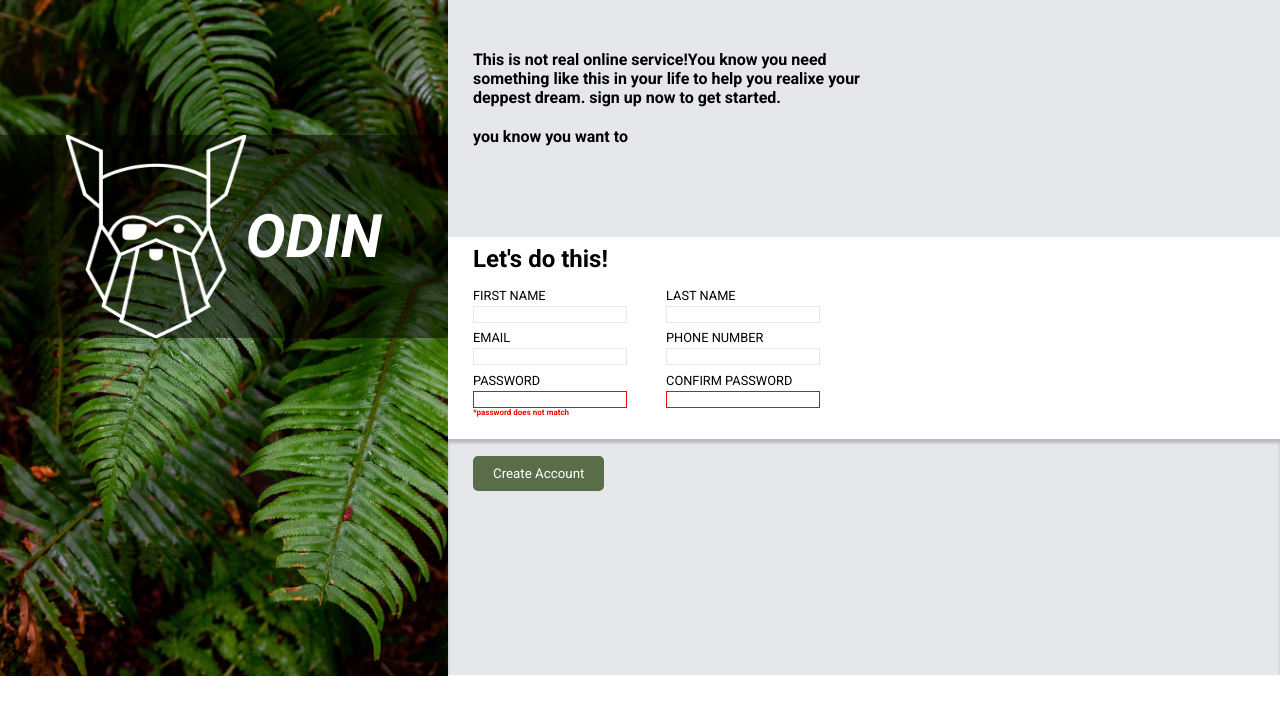
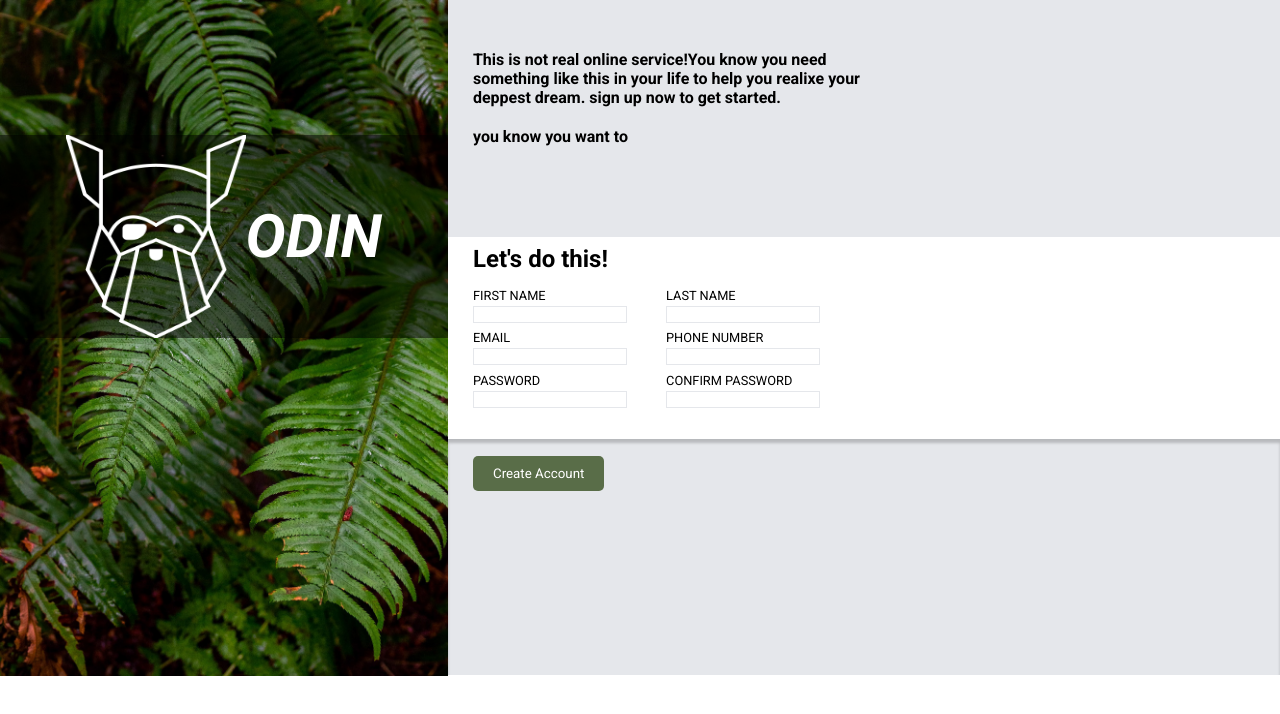
Before and after one commit to Jbsmall17/signUp-form, a React (Vite) app: page / in a window 1280 px wide. Shown: the top 714 px of the page. Built offline with nearby package versions, Linux system fonts and the light colour scheme.

Commit message:
modified Right.jsx and style.css

```diff
--- a/src/components/Right.jsx
+++ b/src/components/Right.jsx
@@ -20,9 +20,9 @@ export default function Right() {
       };
     });
   }
-  console.log(data)
   const styling = {
-    borderColor: ((data.confirm != "" || data.password!="")&& data.confirm == data.password) ? "green" : "red"
+    borderColor: (data.confirm == "" && data.password == "") ? "#E5E7EB" :
+    ((data.confirm != "" || data.password!="")&& data.confirm == data.password) ? "green" : "red"
   }
   return (
     <article className="right">
@@ -41,8 +41,12 @@ export default function Right() {
           <Input name="firstname" handle={update} data={data} label="FIRST NAME" type="text"/>
           <Input name="email" data={data} label= "EMAIL" type="email" />
           <Input styles={styling} name="password" handle={update} data={data} label="PASSWORD" type="password"/>
-          {!((data.confirm != "" || data.password!="") && data.confirm == data.password) ? <p>*password does not match</p>:
-          <p className='match'>password does match</p>}
+          {(data.confirm == "" && data.password == "")?<p className="hide">*Password does not match</p>
+          :!((data.confirm != "" || data.password!="")&& data.confirm) == data.password
+          ?<p>*password does not match</p> :
+          <p className='match'>password does match</p>
+          }
+
         </div>
         <div>
         <Input name="lastname" data={data} label="LAST NAME" type="text"/>
--- a/src/css/style.css
+++ b/src/css/style.css
@@ -99,6 +99,9 @@ div.input-form p.match{
   font-size: 0.5rem;
   color:green
 }
+div.input-form p.hide{
+  display: none;
+}
 article.right > div:nth-child(3){
   border-bottom: 1px solid white;
   box-shadow: inset 0 4px 3px rgba(0,0,0,0.2);
```
